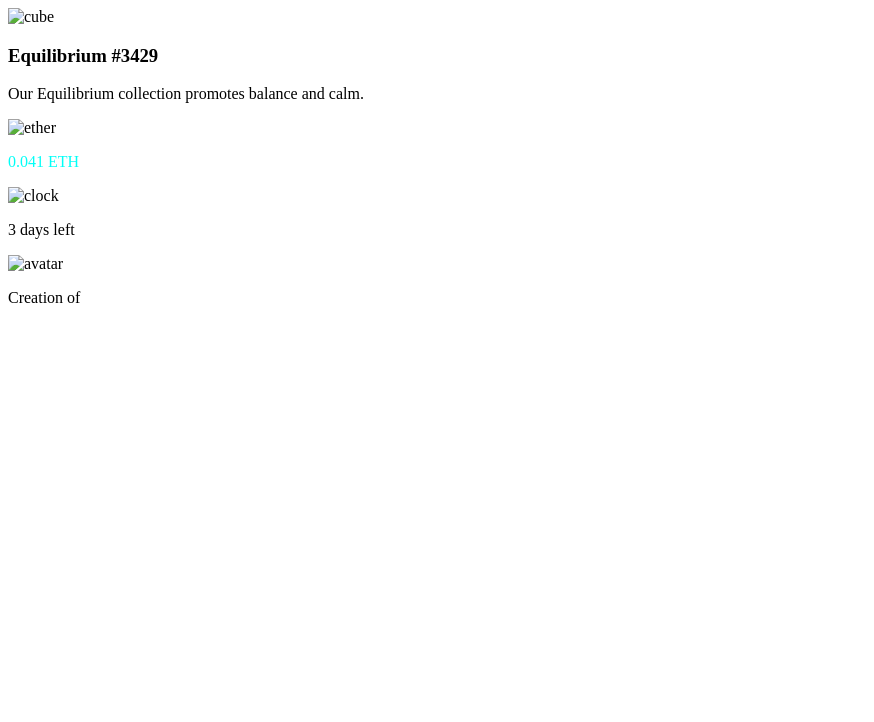
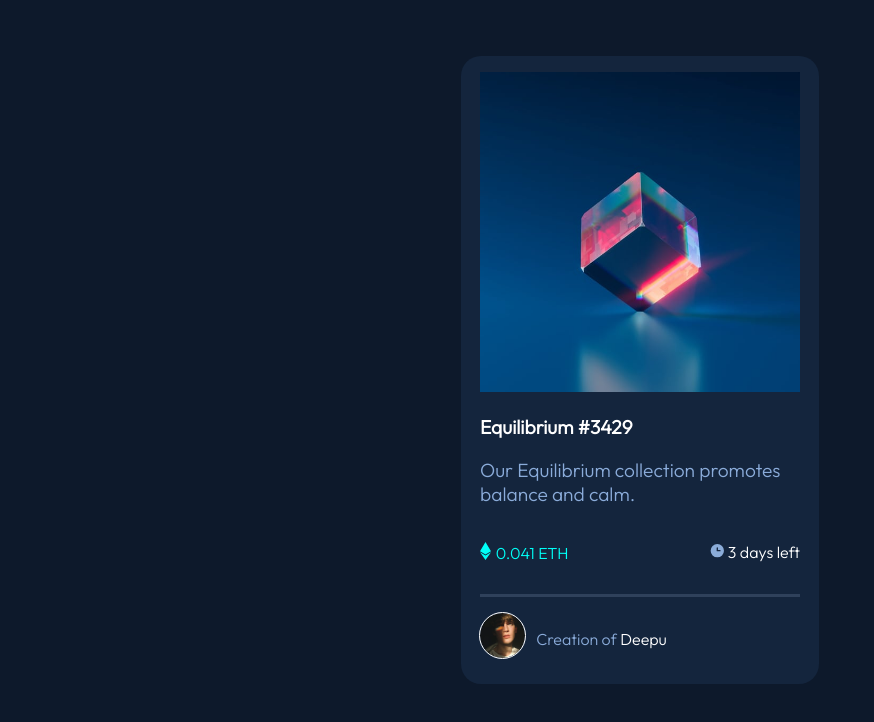
Before and after one commit to deepu144/deepu_product_review.github.io, a plain HTML site: page index.html in a window 1280 px wide. Shown: the whole page, without its empty margins (0-874 px from the left). Drawn offline with Linux system fonts and the light colour scheme.

Commit message:
Update index.html

```diff
--- a/index.html
+++ b/index.html
@@ -4,14 +4,14 @@
 <head>
   <meta charset="UTF-8" />
   <title>Product Review</title>
-  <link rel="icon" href="/images/produce_review images/icon-view.svg" />
-  <link rel="stylesheet" href="product_fm1.css" />
+  <link rel="icon" href="images/icon-view.svg" />
+  <link rel="stylesheet" href="index.css" />
 </head>
 
 <body>
   <header>
     <div class="box">
-      <img src="/images/produce_review images/image-equilibrium.jpg" alt="cube" class="cube" />
+      <img src="images/image-equilibrium.jpg" alt="cube" class="cube" />
       <h3 class="size">Equilibrium #3429</h3>
       <p class="para">
         Our Equilibrium collection promotes balance and calm.
@@ -20,7 +20,7 @@
       <div class="rate">
         <div class="prate">
           <div>
-            <img src="/images/produce_review images/icon-ethereum.svg" alt="ether" class="ether" />
+            <img src="images/icon-ethereum.svg" alt="ether" class="ether" />
           </div>
           <div>
             <p class="eth" style="color: hsl(178, 100%, 50%)">0.041 ETH</p>
@@ -29,7 +29,7 @@
 
         <div class="time">
           <div>
-            <img src="/images/produce_review images/icon-clock.svg" alt="clock" class="clock"/>
+            <img src="images/icon-clock.svg" alt="clock" class="clock"/>
           </div>
           <div>
             <p class="days">3 days left</p>
@@ -39,12 +39,12 @@
 
       <div class="end">
         <div>
-          <img src="/images/produce_review images/image-avatar.png" alt="avatar" class="avatar" />
+          <img src="images/image-avatar.png" alt="avatar" class="avatar" />
         </div>
         <div class="eng">
           <p>
             <span>Creation of</span>
-            <a href="https://www.frontendmentor.io" style="color: white; text-decoration: none">Jules Wyvern</a>
+            <a href="https://github.com/deepu144" style="color: white; text-decoration: none">Deepu</a>
           </p>
         </div>
       </div>
```
